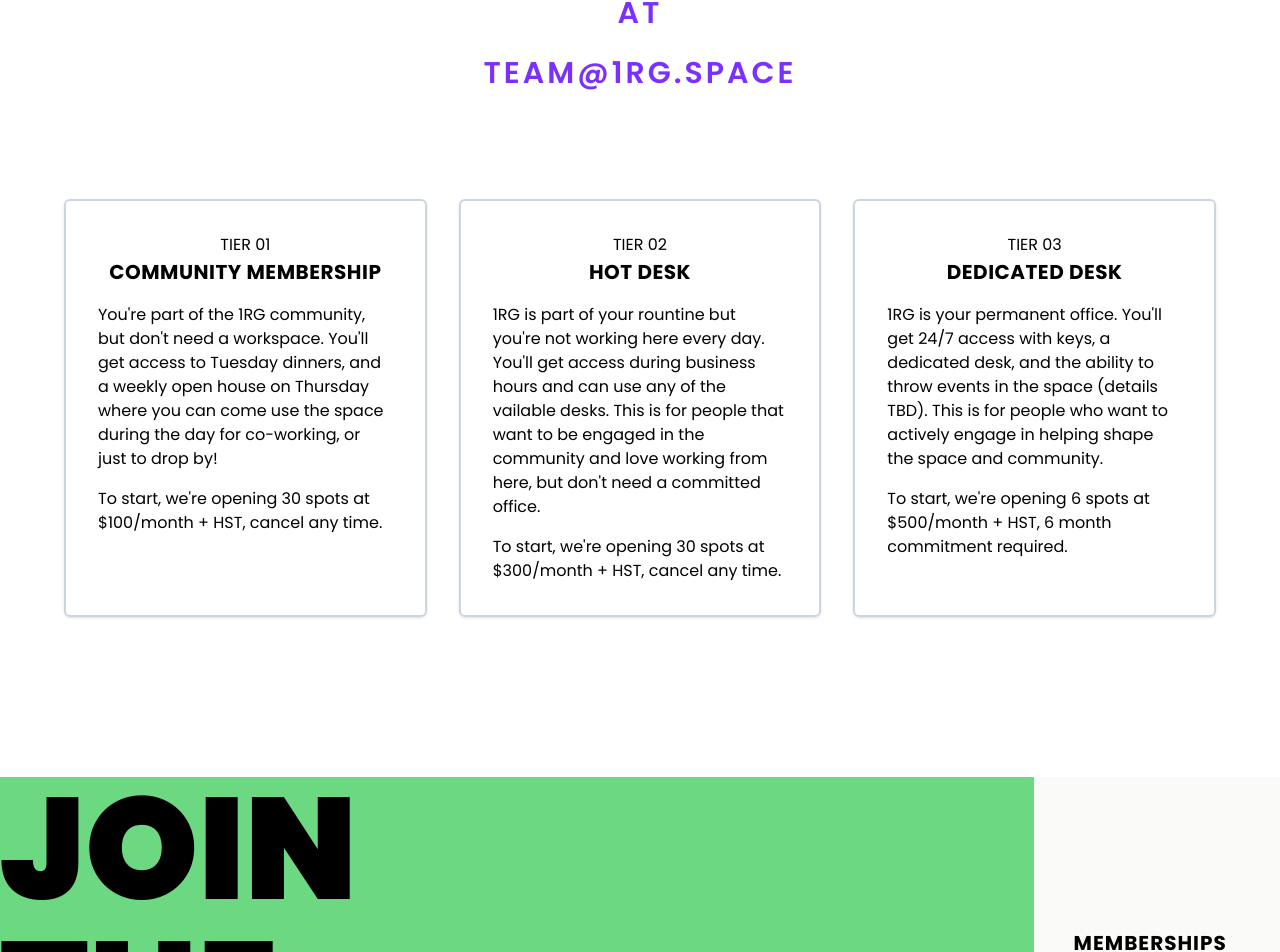
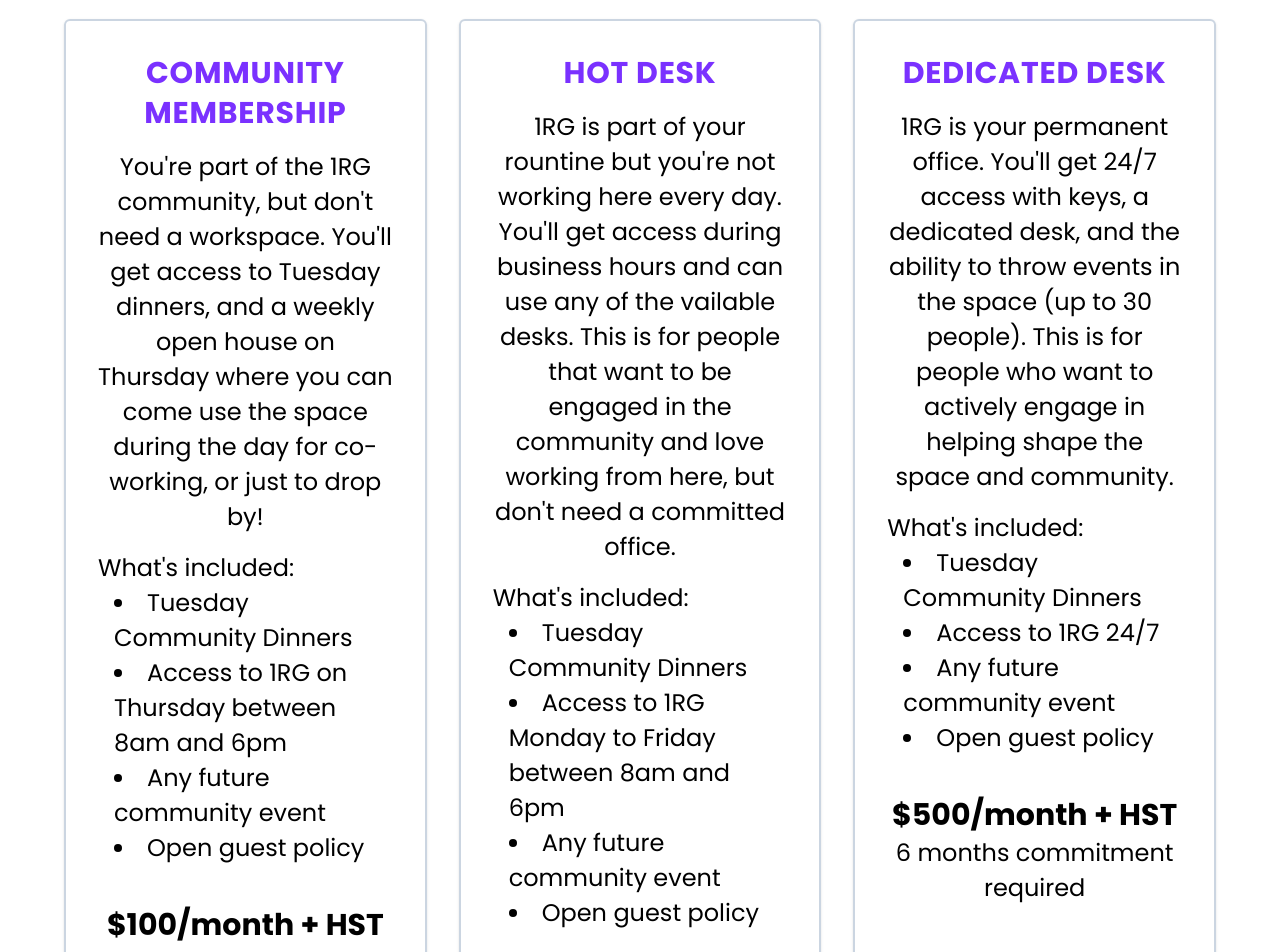
Before and after one commit to 1rglabs/1rg.space, a SvelteKit app: page /memberships in a window 1280 px wide. Shown: the part 993-1945 px from the top of the page. Built offline with nearby package versions, Linux system fonts and the light colour scheme.

Commit message:
updated copy

```diff
--- a/src/routes/memberships/+page.svelte
+++ b/src/routes/memberships/+page.svelte
@@ -3,31 +3,6 @@
 
 	import Heading from '$lib/components/Heading.svelte';
 
-	let styles = {
-		cardContainer: "",
-	}
-
-	let membershipCardCopy = {
-		"Tier 01": {
-			name: "Community Membership",
-			desc: "You're part of the 1RG community, but don't need a workspace. You'll get access to Tuesday dinners, and a weekly open house on Thursday where you can come use the space during the day for co-working, or just to drop by!",
-			footer: "To start, we're opening 30 spots at $100/month + HST, cancel any time."
-
-		},
-
-		"Tier 02": {
-			name: "Hot Desk",
-			desc: "1RG is part of your rountine but you're not working here every day. You'll get access during business hours and can use any of the vailable desks. This is for people that want to be engaged in the community and love working from here, but don't need a committed office.",
-			footer: "To start, we're opening 30 spots at $300/month + HST, cancel any time."
-
-		},
-
-		"Tier 03": {
-			name: "Dedicated Desk",
-			desc: "1RG is your permanent office. You'll get 24/7 access with keys, a dedicated desk, and the ability to throw events in the space (details TBD). This is for people who want to actively engage in helping shape the space and community.",
-			footer: "To start, we're opening 6 spots at $500/month + HST, 6 month commitment required."
-		}
-	}
 </script>
 
 <svelte:head>
@@ -55,19 +30,78 @@
 	<div class="text-center flex flex-col items-center">
 		<div class="text-2xl">Please,</div>
 		<h1 class="px-6 py-5 md:m-4 text-4xl mt-0 pt-0 font-black leading-tight md:text-6xl xl:text-8xl xl:leading-normal text-center uppercase">Seat yourself </h1>
+	</div>
+
+	<div class="grid grid-cols-1 lg:grid-cols-3 gap-8 mt-16 p-8">
+
+		<!-- Community Membership -->
+			<div class="flex flex-col p-8 border-2 rounded-md border-slate-300 shadow">
+				<div class="text-center font-bold uppercase text-xl lg:text-2xl tracking-wide text-mediumorchid">Community Membership</div>
+				<div class="mt-4 text-center font text-lg lg:text-xl">
+
+					You're part of the 1RG community, but don't need a workspace. You'll get access to Tuesday dinners, and a weekly open house on Thursday where you can come use the space during the day for co-working, or just to drop by!
+				</div>
+				<div class="mt-4 font text-lg lg:text-xl">
+					What's included:
+					<ul class="list-disc list-inside ml-4">
+						<li>Tuesday Community Dinners</li>
+						<li>Access to 1RG on Thursday between 8am and 6pm</li>
+						<li>Any future community event</li>
+						<li>Open guest policy</li>
+					</ul>
+				</div>
+				<div class="mt-10 text-center">
+					<p class="font-bold text-xl lg:text-2xl">$100/month + HST</p>
+					<p class="text-lg lg:text-xl">cancel any time</p>
+				</div>
+			</div>
+
+			<!-- Hot Desk -->
+			<div class="flex flex-col p-8 border-2 rounded-md border-slate-300 shadow">
+				<div class="text-center font-bold uppercase text-xl lg:text-2xl tracking-wide text-mediumorchid">Hot Desk</div>
+				<div class="mt-4 text-center font text-lg lg:text-xl">
+					1RG is part of your rountine but you're not working here every day. You'll get access during business hours and can use any of the vailable desks. This is for people that want to be engaged in the community and love working from here, but don't need a committed office.
+				</div>
+				<div class="mt-4 font text-lg lg:text-xl">
+					What's included:
+					<ul class="list-disc list-inside ml-4">
+						<li>Tuesday Community Dinners</li>
+						<li>Access to 1RG Monday to Friday between 8am and 6pm</li>
+						<li>Any future community event</li>
+						<li>Open guest policy</li>
+					</ul>
+				</div>
+				<div class="mt-10 text-center">
+					<p class="font-bold text-xl lg:text-2xl">$300/month + HST</p>
+					<p class="text-lg lg:text-xl">cancel any time</p>
+				</div>
+			</div>
+
+			<!-- Dedicated Desk -->
+			<div class="flex flex-col p-8 border-2 rounded-md border-slate-300 shadow">
+				<div class="text-center font-bold uppercase text-xl lg:text-2xl tracking-wide text-mediumorchid">Dedicated Desk</div>
+				<div class="mt-4 text-center font text-lg lg:text-xl">
+					1RG is your permanent office. You'll get 24/7 access with keys, a dedicated desk, and the ability to throw events in the space (up to 30 people). This is for people who want to actively engage in helping shape the space and community.
+				</div>
+				<div class="mt-4 font text-lg lg:text-xl">
+					What's included:
+					<ul class="list-disc list-inside ml-4">
+						<li>Tuesday Community Dinners</li>
+						<li>Access to 1RG 24/7</li>
+						<li>Any future community event</li>
+						<li>Open guest policy</li>
+					</ul>
+				</div>
+				<div class="mt-10 text-center">
+					<p class="font-bold text-xl lg:text-2xl">$500/month + HST</p>
+					<p class="text-lg lg:text-xl">6 months commitment required</p>
+				</div>
+			</div>
+	</div>
+
+	<div class="text-center flex flex-col items-center mt-20">
 		<p class="flex flex-col justify-center text-xl font-semibold leading-10 tracking-widest text-center uppercase lg:leading-loose lg:text-2xl md:w-1/2 text-mediumorchid">
 			Interested in joining? Email us at <a class="hover:text-darkseagreen" href="mailto:team@1rg.space">team@1rg.space</a>
 		</p>
 	</div>
-
-	<div class="grid grid-cols-1 lg:grid-cols-3 gap-8 mt-16 p-8">
-		{#each Object.entries(membershipCardCopy) as [tier, vals]}
-			<div class="flex flex-col p-8 border-2 rounded-md border-slate-300 shadow">
-				<p class="text-center uppercase">{tier}</p>
-				<div class="text-center font-bold uppercase text-lg tracking-wide">{vals.name}</div>
-				<div class="mt-4">{vals.desc}</div>
-				<div class="mt-4">{vals.footer}</div>
-			</div>
-		{/each}
-	</div>
 </section>
```
